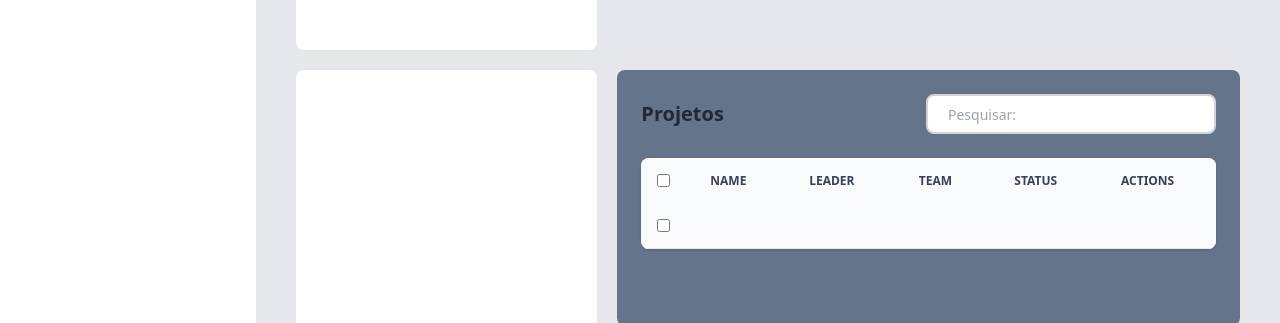
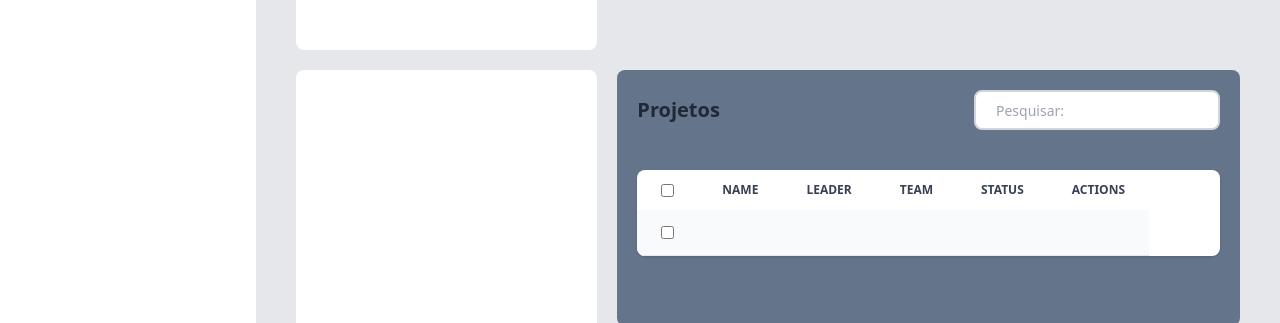
Before and after one commit to enascentedev/Vuexy, a Vue app: page / in a window 1280 px wide. Shown: the part 730-1053 px from the top of the page. Built offline with nearby package versions, Linux system fonts and the light colour scheme.

Commit message:
ajustando classes

```diff
--- a/src/components/dashboard.vue
+++ b/src/components/dashboard.vue
@@ -1,7 +1,7 @@
 <template>
-	<!-- atentar as nomenclaturas portugues e ingles misturado -->
+
 	<div id="dashboard">
-		<!-- primeira linha -->
+		<!-- first line -->
 		<section class="row-one">
 			<section>
 				<div class="view">
@@ -29,7 +29,7 @@
 			</div>
 		</section>
 
-		<!-- segunda linha -->
+		<!-- second line -->
 		<section class="row-two">
 			<section>
 				<div>
@@ -70,58 +70,56 @@
 
 		</section>
 
-<!-- terceira linha -->
+<!-- third line -->
 		<section class="row-tres">
 			<span class="h-96 col-span-1 py-10 px-5 rounded-lg bg-white">
 			</span>
 
-				<!-- tabela -->
+				<!-- table -->
 				<section class="h-64 col-span-2 rounded-lg bg-slate-500 ">
-					<div class=" mx-auto p-6">
-						<!-- Título e Barra de Pesquisa -->
-						<div class="flex justify-between items-center mb-6">
-							<h1 class="text-xl font-semibold">Projetos</h1>
-							<input type="text" placeholder="Pesquisar:" class="border-2 border-gray-300 bg-white h-10 px-5 pr-16 rounded-lg text-sm focus:outline-none">
+
+					<div class="title-table">
+						<h2>Projetos</h2>
+						<input type="text" placeholder="Pesquisar:" >
 					</div>
 
-						<!-- Tabela de Projetos -->
-						<div class="overflow-x-auto bg-white rounded-lg shadow">
-							<table class="w-full text-sm text-left">
-								<thead class="text-xs text-gray-700 uppercase bg-gray-50">
+					<div id="content-table">
+						<table>
+							<thead>
 								<tr>
-										<th class="p-4">
-											<div class="flex items-center">
+									<th>
+										<div>
 											<input type="checkbox" class="form-checkbox">
 										</div>
 									</th>
-										<th  class="px-6 py-3">Name</th>
-										<th  class="px-6 py-3">Leader</th>
-										<th  class="px-6 py-3">Team</th>
-										<th  class="px-6 py-3">Status</th>
-										<th  class="px-6 py-3">Actions</th>
+									<th>Name</th>
+									<th>Leader</th>
+									<th>Team</th>
+									<th>Status</th>
+									<th>Actions</th>
 								</tr>
 							</thead>
 							<tbody>
 
-									<tr class="border-b bg-gray-50">
-										<td class="w-4 p-4">
-											<div class="flex items-center">
+								<tr>
+									<td >
+										<div>
 											<input type="checkbox" class="form-checkbox">
 										</div>
 									</td>
-										<td class="px-6 py-4">
+									<td>
 
 									</td>
-										<td class="px-6 py-4">
+									<td>
 
 									</td>
-										<td class="px-6 py-4">
+									<td>
 
 									</td>
-										<td class="px-6 py-4">
+									<td>
 
 									</td>
-										<td class="px-6 py-4">
+									<td>
 
 									</td>
 								</tr>
@@ -129,14 +127,9 @@
 							</tbody>
 						</table>
 					</div>
-					</div>
 
 				</section>
 		</section>
-
-
-
-
 	</div>
 </template>
 
@@ -231,15 +224,41 @@ export default {
 			@apply w-20 h-40 flex flex-1 mr-10;
 		}
 	}
-#dashboard> i.fas.fa-search {
- @apply pl-5
+	.title-table{
+		@apply flex justify-between items-center p-5;
+		h2{
+			@apply text-xl font-semibold
 		}
-
+		input{
+			@apply h-10 px-5 border-2 border-gray-300 bg-white  rounded-lg text-sm
+		}
+	}
+	#content-table{
+		@apply overflow-x-auto bg-white rounded-lg shadow m-5;
+		table{
+			thead{
+				@apply text-xs text-gray-700 uppercase;
+				th{
+					@apply px-6 py-3;
+					div{
+						@apply flex items-center;
+					}
+				}
+			}
+			tbody{
+				tr{
+					@apply border-b bg-gray-50;
+					td{
+						@apply px-6 py-4;
+						div{
+							@apply flex items-center
+						}
+					}
+				}
+			}
+		}
+	}
 .row-tres{
   @apply w-full grid grid-cols-3 gap-5 ;
 }
-
-#header > div > .fas {
-
-}
 </style>
```
Lines whose indentation alone changed are shown as unchanged.
